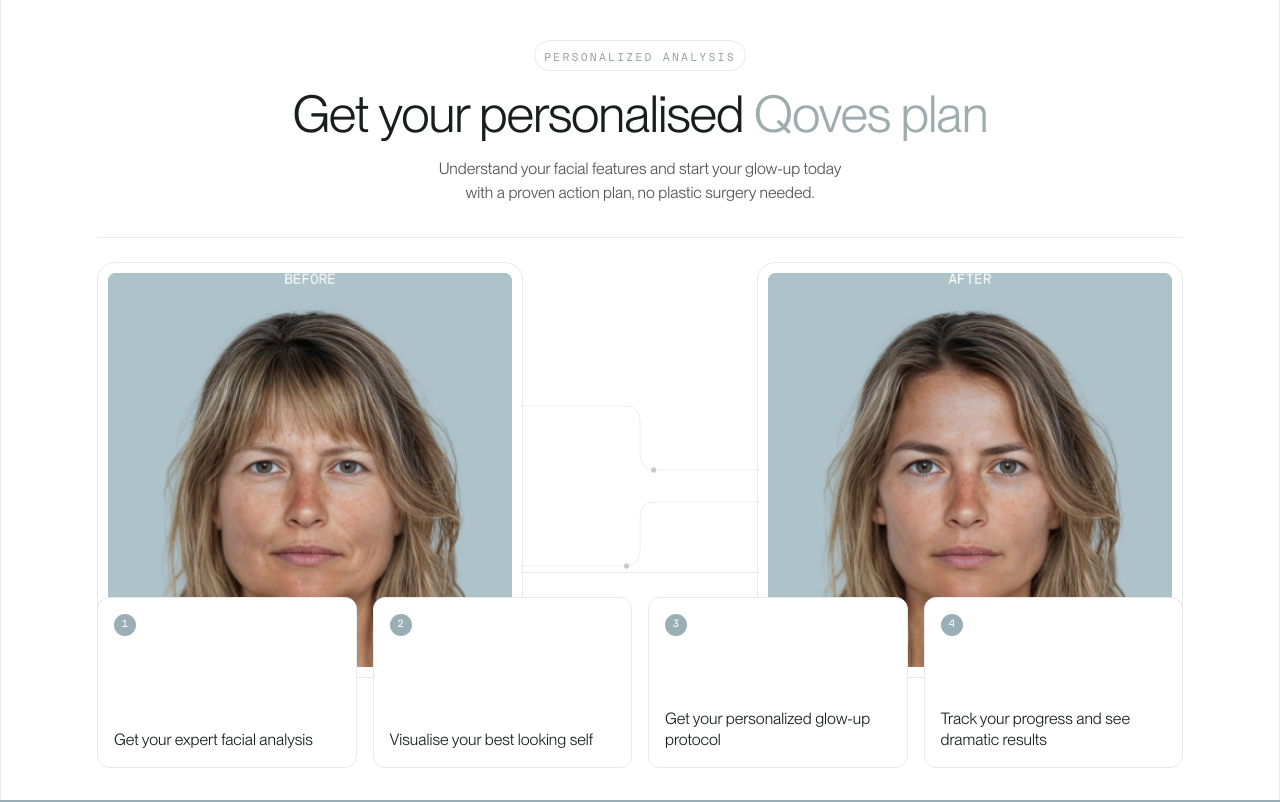
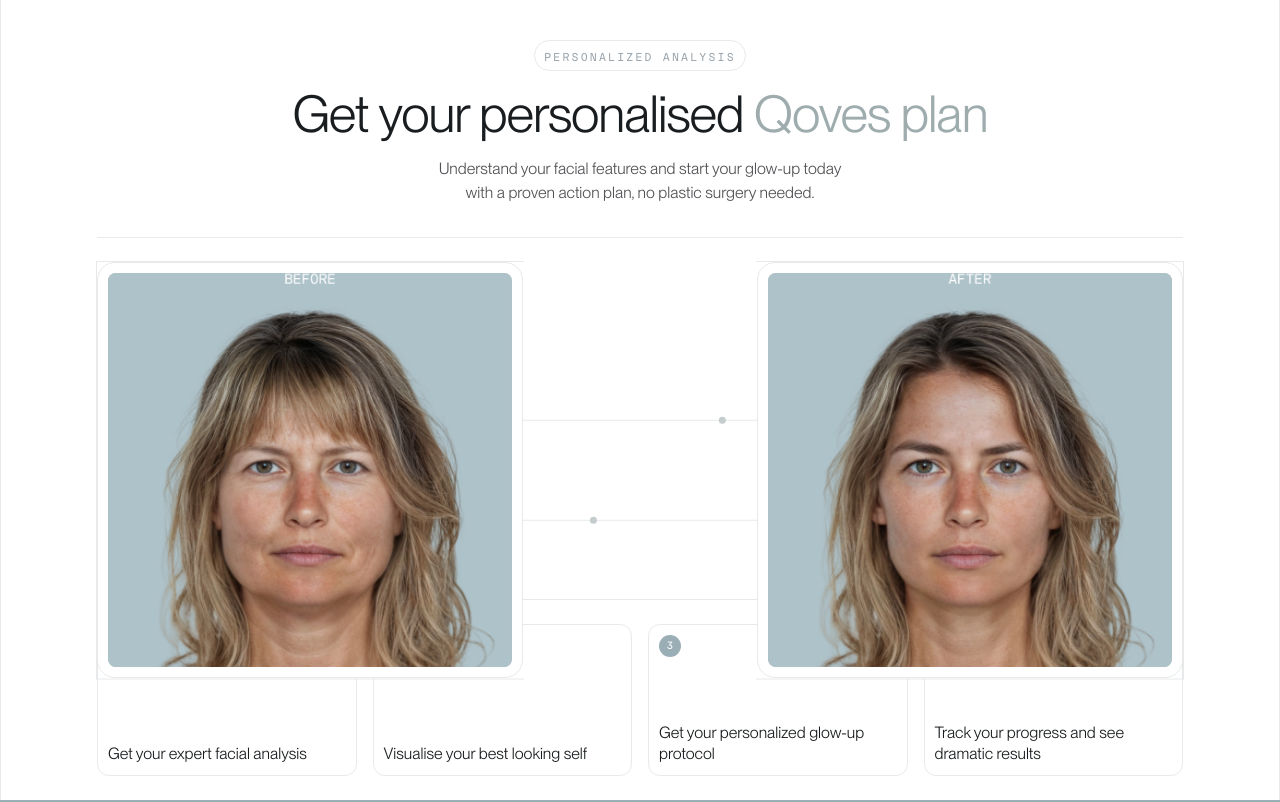
Before and after one commit to profsam97/qoves, a Next.js app: page / in a window 1280 px wide. Shown: the top 802 px of the page. Built offline with nearby package versions, Linux system fonts and the light colour scheme.

Commit message:
updated layout and animation

```diff
--- a/components/PersonalisedPlan/Showcase.module.scss
+++ b/components/PersonalisedPlan/Showcase.module.scss
@@ -30,9 +30,24 @@
   max-height: min(52vh, 560px);
   width: auto;
   justify-self: center;
+  z-index: 2;
 
   @include lg {
     justify-self: stretch;
+  }
+}
+
+.before {
+  @include lg {
+    grid-column: 1;
+    grid-row: 1;
+  }
+}
+
+.after {
+  @include lg {
+    grid-column: 3;
+    grid-row: 1;
   }
 }
 
@@ -54,14 +69,16 @@
   display: none;
 
   @include lg {
-    display: flex;
-    position: relative;
-    align-self: stretch;
-    align-items: stretch;
+    display: block;
+    position: absolute;
+    inset: clamp(24px, 3vh, 40px) 0;
+    pointer-events: none;
+    z-index: 3;
   }
 }
 
 .connectorSvg {
+  display: block;
   width: 100%;
   height: 100%;
   overflow: visible;
@@ -84,6 +101,7 @@
 
 .dot {
   fill: $color-dot;
+  opacity: 0;
 }
 
 .dotTop {
--- a/components/PersonalisedPlan/Showcase.tsx
+++ b/components/PersonalisedPlan/Showcase.tsx
@@ -5,11 +5,10 @@
 import styles from "./Showcase.module.scss";
 import gsap from "gsap";
 import { ScrollTrigger } from "gsap/ScrollTrigger";
-import { MotionPathPlugin } from "gsap/MotionPathPlugin";
 import { useIsomorphicLayoutEffect } from "@/hooks/useIsomorphicLayoutEffect";
 
 if (typeof window !== "undefined") {
-  gsap.registerPlugin(ScrollTrigger, MotionPathPlugin);
+  gsap.registerPlugin(ScrollTrigger);
 }
 
 export function Showcase() {
@@ -17,17 +16,33 @@
 
   useIsomorphicLayoutEffect(() => {
     if (!rootRef.current) return;
+    let cleanupConnector = () => {};
+
     const ctx = gsap.context(() => {
-      const before = rootRef.current!.querySelector(`.${styles.before}`);
-      const after = rootRef.current!.querySelector(`.${styles.after}`);
+      const before = rootRef.current!.querySelector<HTMLElement>(
+        `.${styles.before}`,
+      );
+      const after = rootRef.current!.querySelector<HTMLElement>(
+        `.${styles.after}`,
+      );
       const topPath = rootRef.current!.querySelector<SVGPathElement>(
         `.${styles.pathTop}`,
       );
       const bottomPath = rootRef.current!.querySelector<SVGPathElement>(
         `.${styles.pathBottom}`,
       );
-      const dotTop = rootRef.current!.querySelector(`.${styles.dotTop}`);
-      const dotBottom = rootRef.current!.querySelector(`.${styles.dotBottom}`);
+      const dotTop = rootRef.current!.querySelector<SVGCircleElement>(
+        `.${styles.dotTop}`,
+      );
+      const dotBottom = rootRef.current!.querySelector<SVGCircleElement>(
+        `.${styles.dotBottom}`,
+      );
+      const connector = rootRef.current!.querySelector<HTMLElement>(
+        `.${styles.connector}`,
+      );
+      const connectorSvg = rootRef.current!.querySelector<SVGSVGElement>(
+        `.${styles.connectorSvg}`,
+      );
 
       const reveal = gsap.timeline({
         scrollTrigger: {
@@ -51,42 +66,130 @@
           "<",
         );
 
-      if (topPath && dotTop) {
-        gsap.to(dotTop, {
-          duration: 4,
-          repeat: -1,
-          repeatDelay: 0.15,
-          ease: "none",
-          motionPath: {
-            path: topPath,
-            align: topPath,
-            alignOrigin: [0.5, 0.5],
-            start: 0,
-            end: 1,
-          },
-        });
+      if (
+        !before ||
+        !after ||
+        !connector ||
+        !connectorSvg ||
+        !topPath ||
+        !bottomPath ||
+        !dotTop ||
+        !dotBottom
+      ) {
+        return;
       }
 
-      if (bottomPath && dotBottom) {
-        gsap.to(dotBottom, {
-          duration: 4,
-          repeat: -1,
-          repeatDelay: 0.15,
-          ease: "none",
-          motionPath: {
-            path: bottomPath,
-            align: bottomPath,
-            alignOrigin: [0.5, 0.5],
-            start: 0,
-            end: 1,
-          },
-        });
-      }
+      const connectorTweens: gsap.core.Tween[] = [];
 
-      return () => ScrollTrigger.getAll().forEach((t) => t.kill());
+      const animateDot = (path: SVGPathElement, dot: SVGCircleElement) => {
+        const length = path.getTotalLength();
+        if (!Number.isFinite(length) || length <= 0) return;
+
+        const state = { progress: 0 };
+        const setDotPosition = () => {
+          const point = path.getPointAtLength(length * state.progress);
+          gsap.set(dot, {
+            attr: { cx: point.x, cy: point.y },
+            autoAlpha: 1,
+          });
+        };
+
+        setDotPosition();
+        connectorTweens.push(
+          gsap.to(state, {
+            progress: 1,
+            duration: 4.2,
+            repeat: -1,
+            repeatDelay: 0.15,
+            ease: "none",
+            onUpdate: setDotPosition,
+          }),
+        );
+      };
+
+      const format = (value: number) => Math.round(value * 10) / 10;
+
+      const syncConnector = () => {
+        connectorTweens.splice(0).forEach((tween) => tween.kill());
+
+        connectorSvg.setAttribute(
+          "viewBox",
+          `0 0 ${connector.offsetWidth} ${connector.offsetHeight}`,
+        );
+
+        const beforeOuter = format(
+          before.offsetLeft - connector.offsetLeft - 0.5,
+        );
+        const beforeInner = format(
+          before.offsetLeft + before.offsetWidth - connector.offsetLeft + 0.5,
+        );
+        const afterInner = format(
+          after.offsetLeft - connector.offsetLeft - 0.5,
+        );
+        const afterOuter = format(
+          after.offsetLeft + after.offsetWidth - connector.offsetLeft + 0.5,
+        );
+        const top = before.offsetTop - connector.offsetTop;
+        const cardHeight = before.offsetHeight;
+        const topLine = format(top - 0.5);
+        const bottomLine = format(top + cardHeight + 0.5);
+        const topBridge = format(top + cardHeight * 0.38);
+        const bottomBridge = format(top + cardHeight * 0.62);
+
+        topPath.setAttribute(
+          "d",
+          [
+            `M ${beforeOuter} ${bottomLine}`,
+            `V ${topLine}`,
+            `H ${beforeInner}`,
+            `M ${beforeInner} ${topBridge}`,
+            `H ${afterInner}`,
+            `M ${afterInner} ${topLine}`,
+            `H ${afterOuter}`,
+            `V ${bottomLine}`,
+          ].join(" "),
+        );
+
+        bottomPath.setAttribute(
+          "d",
+          [
+            `M ${afterOuter} ${bottomLine}`,
+            `H ${afterInner}`,
+            `M ${afterInner} ${bottomBridge}`,
+            `H ${beforeInner}`,
+            `M ${beforeInner} ${bottomLine}`,
+            `H ${beforeOuter}`,
+          ].join(" "),
+        );
+
+        animateDot(topPath, dotTop);
+        animateDot(bottomPath, dotBottom);
+      };
+
+      let animationFrame = window.requestAnimationFrame(syncConnector);
+      const queueSync = () => {
+        window.cancelAnimationFrame(animationFrame);
+        animationFrame = window.requestAnimationFrame(syncConnector);
+      };
+      const resizeObserver = new ResizeObserver(queueSync);
+
+      resizeObserver.observe(rootRef.current!);
+      resizeObserver.observe(before);
+      resizeObserver.observe(after);
+      window.addEventListener("resize", queueSync);
+
+      cleanupConnector = () => {
+        window.cancelAnimationFrame(animationFrame);
+        window.removeEventListener("resize", queueSync);
+        resizeObserver.disconnect();
+        connectorTweens.forEach((tween) => tween.kill());
+      };
     }, rootRef);
 
-    return () => ctx.revert();
+    return () => {
+      cleanupConnector();
+      ctx.revert();
+    };
   }, []);
 
   return (
@@ -106,17 +209,14 @@
 
       <div className={styles.connector} aria-hidden="true">
         <svg
-          viewBox="0 0 320 520"
+          className={styles.connectorSvg}
           preserveAspectRatio="none"
-          className={styles.connectorSvg}
         >
           <path
             className={`${styles.connectorPath} ${styles.pathTop}`}
-            d="M 0 180 L 140 180 Q 160 180 160 200 L 160 240 Q 160 260 180 260 L 320 260"
           />
           <path
             className={`${styles.connectorPath} ${styles.pathBottom}`}
-            d="M 320 300 L 180 300 Q 160 300 160 320 L 160 360 Q 160 380 140 380 L 0 380"
           />
           <circle
             className={`${styles.dot} ${styles.dotTop}`}
--- a/components/PersonalisedPlan/Steps.module.scss
+++ b/components/PersonalisedPlan/Steps.module.scss
@@ -7,9 +7,8 @@
   gap: $space-4;
   padding-block: $space-5 $space-6;
   flex: 0 0 auto;
-
   @include lg {
-    padding-block: clamp(20px, 3vh, 32px) clamp(24px, 4vh, 48px);
+    padding-block: clamp(20px, 3vh, 32px) clamp(24px, 0vh, 48px);
   }
 }
 
@@ -18,9 +17,9 @@
   display: flex;
   flex-direction: column;
   justify-content: space-between;
-  gap: 48px;
-  min-height: 152px;
-  padding: 16px;
+  gap: 40px;
+  height: 152px;
+  padding: 10px;
   background: $color-surface;
   border: 1px solid $color-line;
   border-radius: 12px;
@@ -45,6 +44,7 @@
 
     .badgeNum {
       color: rgba(255, 255, 255, 0.85);
+      padding: 4px;
     }
 
     .title {
```
